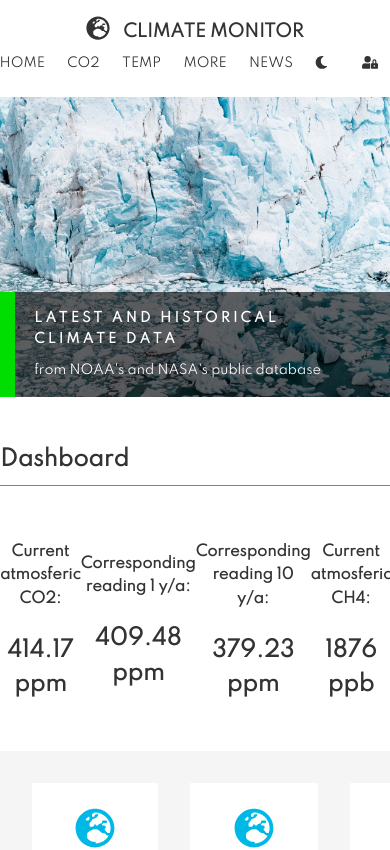
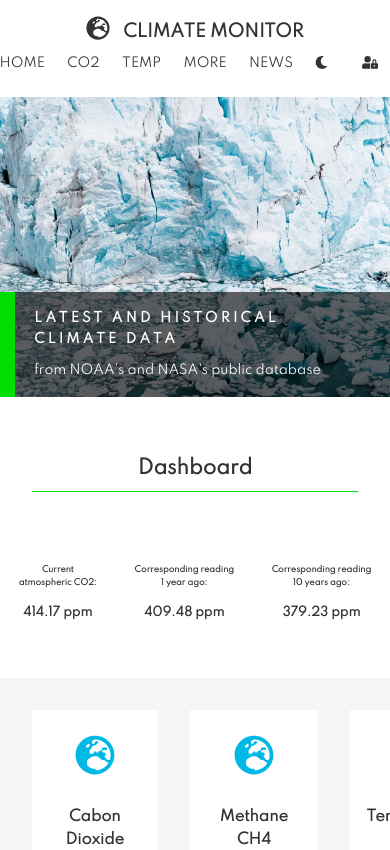
Before and after one commit to TomaszPietrzykowski/climate-monitor-archive, a React (Create React App) app: page / in a window 390 px wide. Shown: the top 850 px of the page. Built offline with nearby package versions, Linux system fonts and the light colour scheme.

Commit message:
Current Carbon component styles moved to Home.css, mobile styles applied

```diff
--- a/src/components/Carbon/CurrentCarbon.js
+++ b/src/components/Carbon/CurrentCarbon.js
@@ -1,42 +1,34 @@
 import React from "react"
+import "../layout/pages/Home.css"
 
 const CurrentCarbon = () => {
   return (
     <div>
-      <div
-        className="my-2"
-        style={{
-          display: "flex",
-          alignItems: "center",
-          justifyContent: "space-between",
-          textAlign: "center"
-        }}
-      >
-        <div>
-          <h4>Current atmosferic CO2:</h4>
+      <div className="currentbtncontaner">
+        <div className="currentbtn">
+          <h4>
+            Current
+            <br /> atmospheric CO2:
+          </h4>
           <br />
           <h2> 414.17 ppm</h2>
         </div>
-        <div>
-          <h4>Corresponding reading 1 y/a:</h4>
+        <div className="currentbtn">
+          <h4>
+            Corresponding reading
+            <br /> 1 year ago:
+          </h4>
           <br />
           <h2>409.48 ppm</h2>
         </div>
-        <div>
-          <h4>Corresponding reading 10 y/a:</h4>
+        <div className="currentbtn">
+          <h4>
+            Corresponding reading
+            <br /> 10 years ago:
+          </h4>
           <br />
           <h2>379.23 ppm</h2>
         </div>
-        <div>
-          <h4>Current atmosferic CH4:</h4>
-          <br />
-          <h2> 1876 ppb</h2>
-        </div>
-        <script
-          type="text/javascript"
-          src="https://www.climatelevels.org/graphs/js/co2.php?theme=grid-light&pid=2degreesinstitute"
-        ></script>
-        <div id="co2-widget-container"></div>
       </div>
     </div>
   )
--- a/src/components/Dashboard/Dashboard.js
+++ b/src/components/Dashboard/Dashboard.js
@@ -1,5 +1,6 @@
 import React, { useContext } from "react"
 import { ThemeContext } from "../../contexts/ThemeContext"
+import SectionHeader from "../layout/SectionHeader"
 import CurrentCarbon from "../Carbon/CurrentCarbon"
 import DashboardButtons from "./DashboardButtons"
 
@@ -10,24 +11,10 @@ const Dashboard = () => {
     <div style={{ background: theme.bgPrimary, color: theme.text }}>
       <div className="container">
         <div className="dashboard">
-          <br />
-          <br />
-          <h2
-            style={{
-              borderBottom: `1px solid ${theme.accent}`,
-              paddingBottom: "0.5rem"
-            }}
-          >
-            Dashboard
-          </h2>
-          <br />
+          <SectionHeader title={"Dashboard"} />
           <CurrentCarbon />
           <DashboardButtons />
-          <br />
-          <br />
         </div>
-
-        <br />
       </div>
     </div>
   )
--- a/src/components/layout/pages/Home.css
+++ b/src/components/layout/pages/Home.css
@@ -51,3 +51,22 @@
     font-size: 0.8rem;
   }
 }
+
+/* Current Carbon Styles */
+
+.currentbtncontaner {
+  margin: 2rem 0;
+  display: flex;
+  align-items: center;
+  justify-content: space-around;
+  text-align: center;
+}
+.currentbtn {
+  margin: 0.5rem;
+}
+
+@media (max-width: 580px) {
+  .currentbtn {
+    font-size: 0.5rem;
+  }
+}
```
